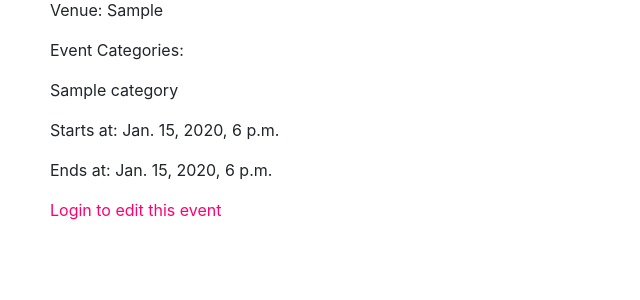
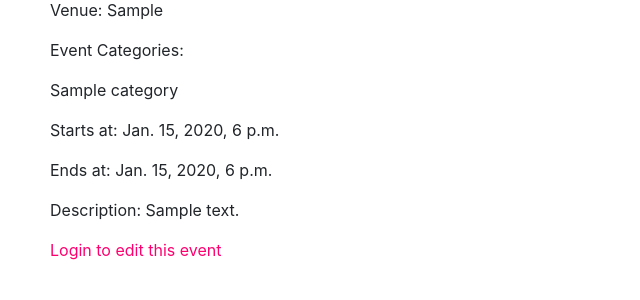
Before and after one commit to jojo-baker/eventfinda-app, a Django app: page /event-finder/1/ in a window 1280 px wide. Shown: the part 289-589 px from the top of the page, without its empty margins (0-640 px from the left). Run offline with Django 3.2, Linux system fonts and the light colour scheme; tables that the repository leaves empty hold one stand-in row (values such as "Sample post"); some libraries are stand-ins or nearby versions.

Commit message:
added description but form not working

```diff
--- a/eventFinderApp/forms.py
+++ b/eventFinderApp/forms.py
@@ -7,9 +7,10 @@ class EventForm(ModelForm):
         model = Event
         exclude = ['host']
         widgets = {
-          'start_time': widgets.AdminSplitDateTime,
-          'end_time': widgets.AdminSplitDateTime,
+            'start_time': widgets.AdminSplitDateTime,
+            'end_time': widgets.AdminSplitDateTime,
         }
+
 
 
 class AccountForm(ModelForm):
--- a/eventFinderApp/models.py
+++ b/eventFinderApp/models.py
@@ -9,6 +9,7 @@ class Event(models.Model):
     start_time = models.DateTimeField('start time and date')
     end_time = models.DateTimeField('end time and date')
     categories = models.ManyToManyField('Category', related_name='events')
+    event_description = models.TextField(max_length=600, default = 'Description')
     host = models.ForeignKey(User, related_name = 'hosting_events', on_delete=models.DO_NOTHING)
 
     def __str__(self):
--- a/eventFinderApp/templates/eventFinderApp/event.html
+++ b/eventFinderApp/templates/eventFinderApp/event.html
@@ -13,6 +13,7 @@
         {% endfor %}
 <p>Starts at: {{ event.start_time }}</p>
 <p>Ends at: {{ event.end_time }}</p>
+<p>Description: {{ event.event_description }}</p>
 
 {% if user.is_authenticated %}
    {% if user.pk == event.host.pk %}
```
Also changed, not shown: eventFinderApp/migrations/0006_event_event_description.py (added), eventFinderApp/migrations/0007_auto_20190926_2059.py (added), eventFinderApp/migrations/0008_auto_20190926_2100.py (added), eventFinderApp/migrations/0009_auto_20190926_2126.py (added), eventFinderApp/migrations/0010_remove_event_event_description.py (added), eventFinderApp/migrations/0011_event_event_description.py (added).
